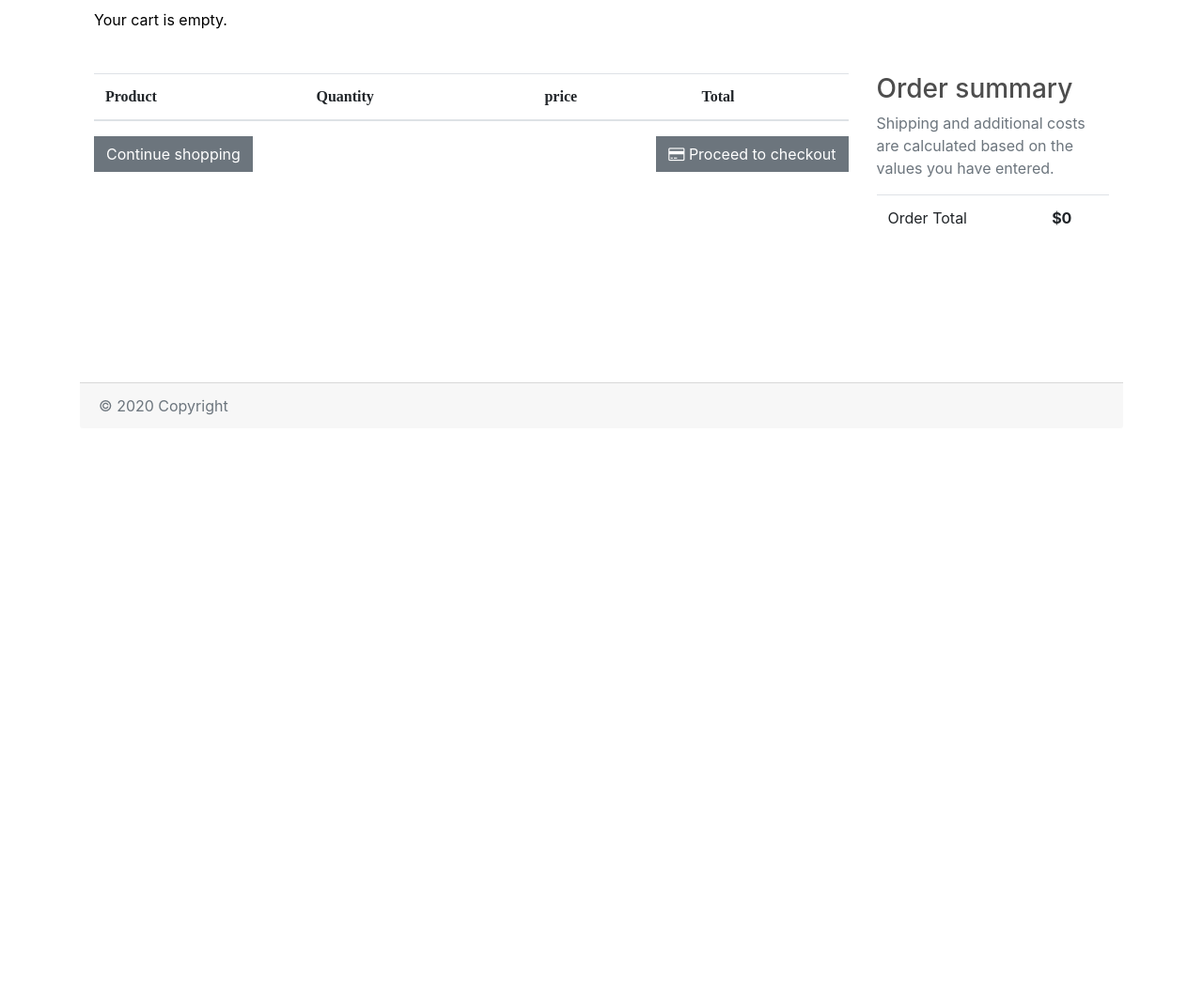
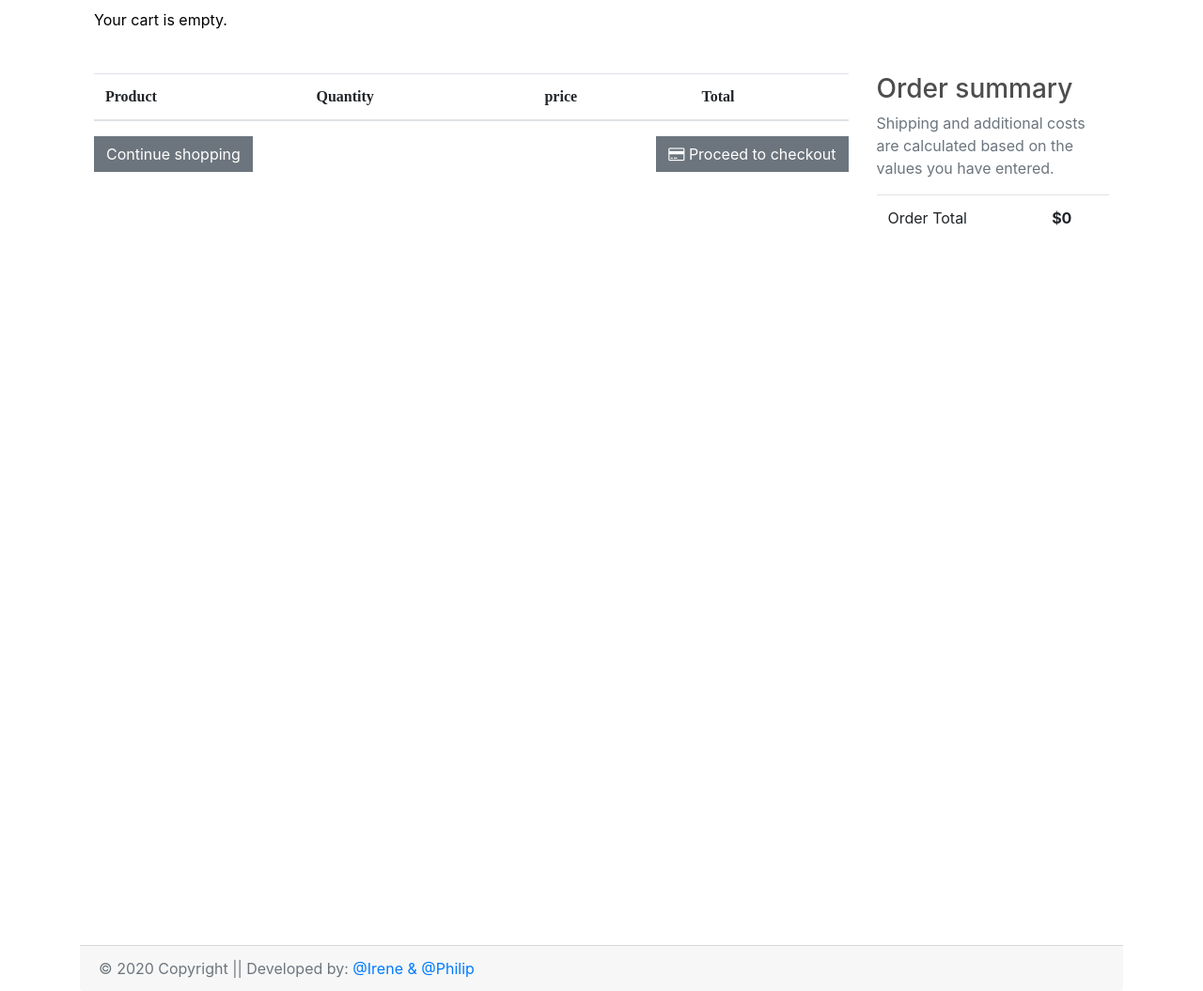
Before and after one commit to philipyap/p4-Yi-Cha, a Django app: page /cart in a window 1280 px wide. Shown: the part 101-1156 px from the top of the page at 94% size. Before the commit the page ends 543 px from the top, so only its background shows below. Run offline with Django 3.2, Linux system fonts and the light colour scheme; lists and menus that the app fills with data are empty; some libraries are stand-ins or nearby versions.

Commit message:
[main.html]Add github account in footer

```diff
--- a/main_app/static/css/style.css
+++ b/main_app/static/css/style.css
@@ -4,6 +4,10 @@ body{
 
 h1,h2,h3,h4,h5,h6{
 	color:hsl(0, 0%, 30%);
+}
+
+.container{
+	min-height: 100vh;
 }
 
 .box-element{
--- a/main_app/templates/main.html
+++ b/main_app/templates/main.html
@@ -89,9 +89,17 @@
     <script src="https://cdn.jsdelivr.net/npm/popper.js@1.16.1/dist/umd/popper.min.js" integrity="sha384-9/reFTGAW83EW2RDu2S0VKaIzap3H66lZH81PoYlFhbGU+6BZp6G7niu735Sk7lN" crossorigin="anonymous"></script>
     <script src="https://stackpath.bootstrapcdn.com/bootstrap/4.5.2/js/bootstrap.min.js" integrity="sha384-B4gt1jrGC7Jh4AgTPSdUtOBvfO8shuf57BaghqFfPlYxofvL8/KUEfYiJOMMV+rV" crossorigin="anonymous"></script>
 </body>
+
+</br>
+</br>
+</br>
+</br>
 <footer>
     <div class="card-footer text-muted">
-        © 2020 Copyright
+        © 2020 Copyright || Developed by:
+        <a href="https://github.com/ireneyap68">@Irene  & </a>
+        <a href="https://github.com/philipyap">  @Philip </a>
     </div>
 </footer>
+
 </html>
--- a/yicha/urls.py
+++ b/yicha/urls.py
@@ -24,5 +24,6 @@ urlpatterns = [
     path('', include('main_app.urls')),
 ]
 
+
 # set the path to media url
 urlpatterns += static(settings.MEDIA_URL, document_root=settings.MEDIA_ROOT)
```
